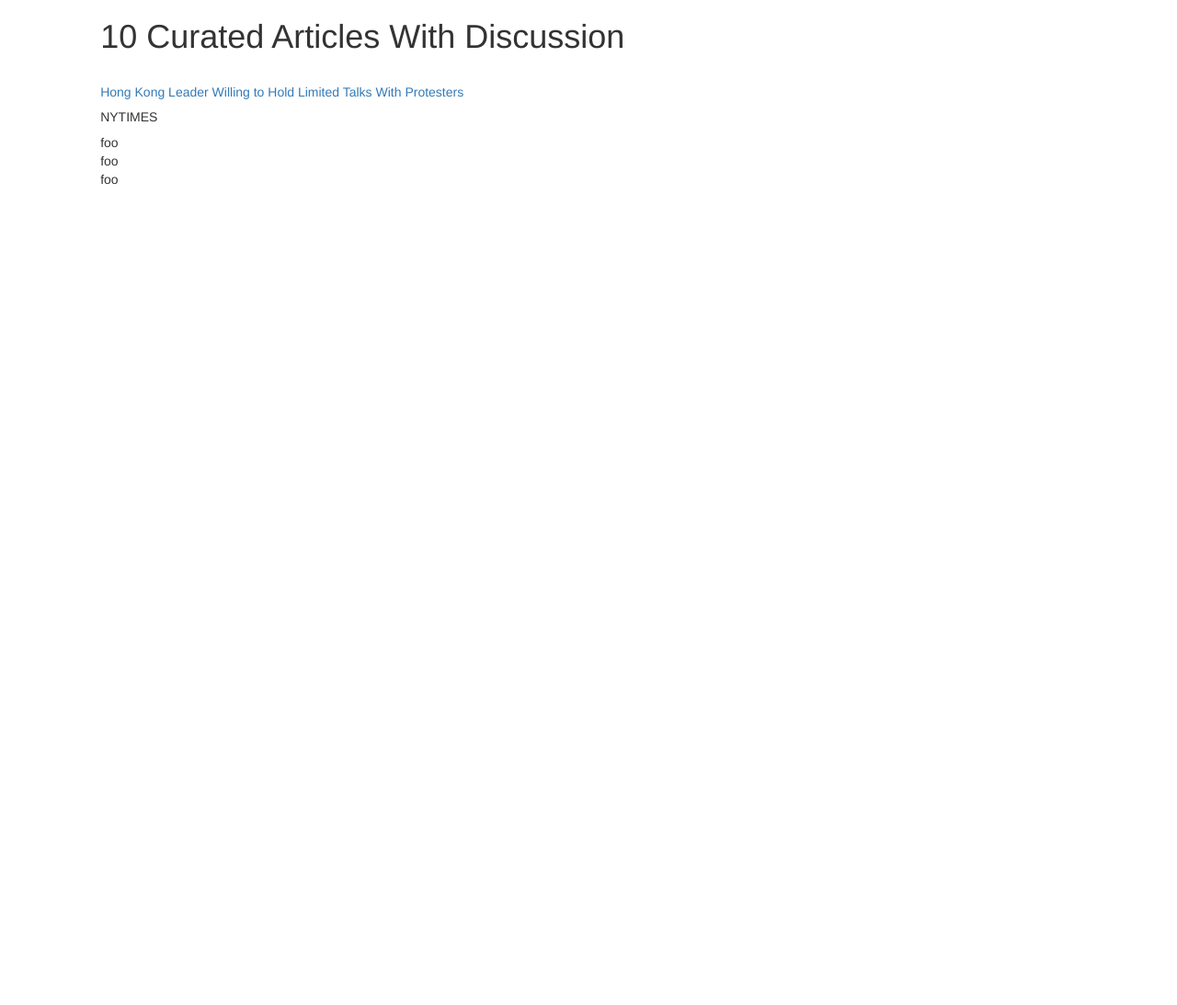
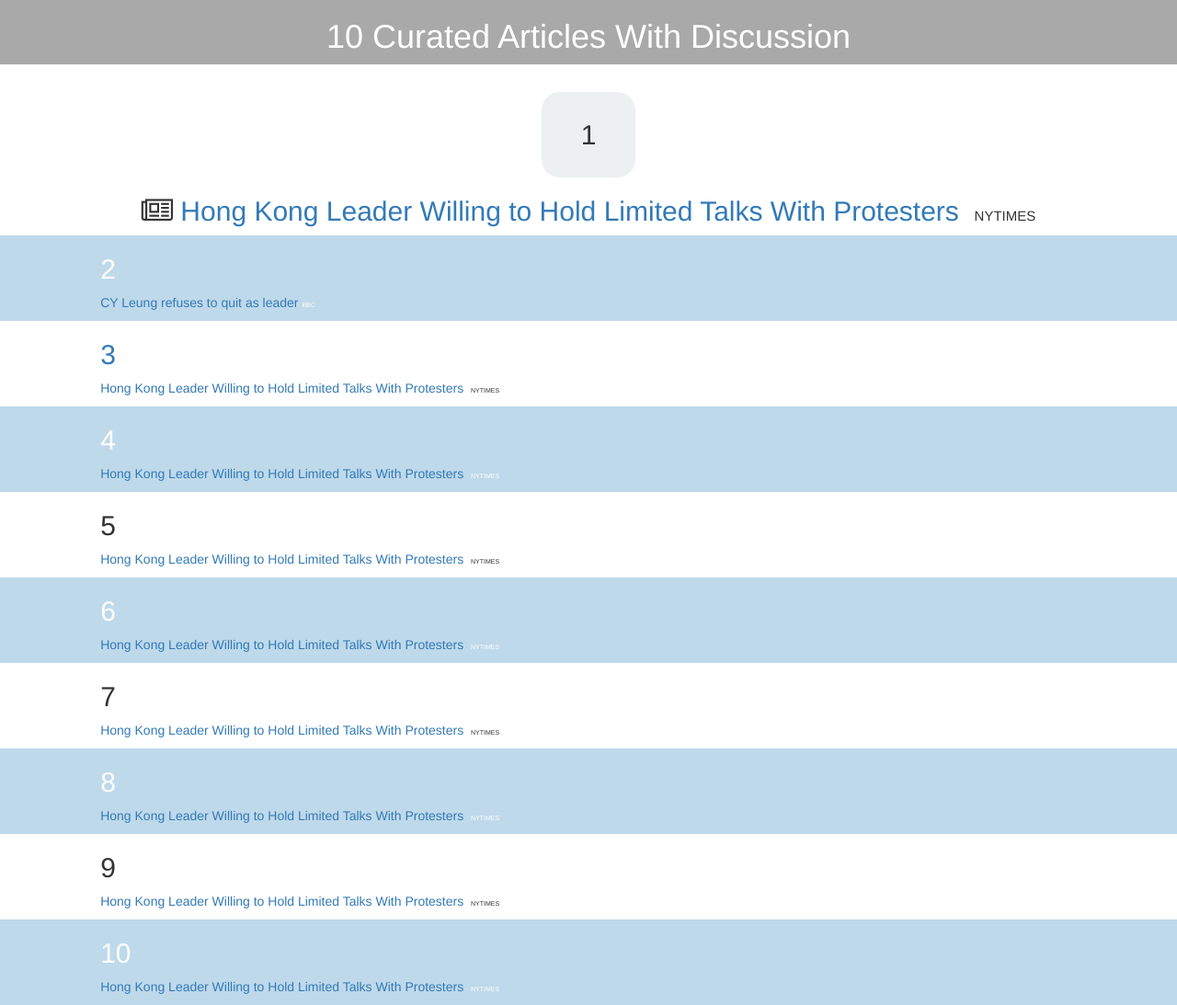
Before and after one commit to colinmegill/ten_curated_articles, a website: page index.html in a window 1280 px wide. Shown: the whole page at 92% size. Before the commit the page ends 800 px from the top, so only its background shows below. Drawn offline with nearby package versions, Linux system fonts and the light colour scheme; a script that the page names is missing.

Commit message:
top article looks ok

```diff
--- a/css/main.css
+++ b/css/main.css
@@ -1,12 +1,41 @@
+html {
+	font-family: helvetica;
+}
+
+.header {
+	background-color: darkgrey;
+	color: white;
+	font-weight: lighter;
+	text-align: center;
+	margin-bottom: 30px;
+}
+
+.microcaps {
+	font-weight: lighter;
+	text-transform: uppercase;
+	font-size: .5em;
+}
 
 
+.number {
+	text-align: center;
+	font-size: 30px;
+	background-color: rgba(236, 240, 241,1.0);
+	width: 102px;
+	margin: auto;
+	padding: 30px;
+	border-radius: 20px;
+}
 
-
-
-
-
+.article_title {
+	text-align: center;
+}
 
 .blue_section {
 	background-color: rgba(41, 128, 185,0.3);
 	color: white;
 }
+
+.blue_section .microcaps {
+	color: white;
+}
--- a/index.html
+++ b/index.html
@@ -3,10 +3,7 @@
 <head>
 <link rel="stylesheet" type="text/css" href="//maxcdn.bootstrapcdn.com/bootstrap/3.2.0/css/bootstrap.min.css">
 <link href="//maxcdn.bootstrapcdn.com/font-awesome/4.2.0/css/font-awesome.min.css" rel="stylesheet">
-	<style type="text/css">
-
-
-	</style>
+<link rel="stylesheet" type="text/css" href="css/main.css">
 </head>
 <body>
 
@@ -16,31 +13,71 @@
 			<h1>10 Curated Articles With Discussion</h1>
 		</div>
 	</div>
-	<div class="row article">
+	<div class="row">
 		<div class="col-xs-10 col-xs-offset-1">
-			<h2></h2>
-			<p><a href="http://www.nytimes.com/2014/10/03/world/asia/hong-kong-protests.html">Hong Kong Leader Willing to Hold Limited Talks With Protesters</a><p>
-			<h5>NYTIMES</h3>
+			<h2 class="number">1</h2>
+			<h2 class="article_title"><p class="article"><i class="fa fa-newspaper-o"></i>&nbsp;<a href="http://www.nytimes.com/2014/10/03/world/asia/hong-kong-protests.html">Hong Kong Leader Willing to Hold Limited Talks With Protesters</a>	&nbsp;<span class="microcaps ">NYTIMES</span> </p></h2>
+
+			<div class="polis" data-conversation_id="3ykf9zcxfg"></div>
+			<script src="https://pol.is/embed.js"></script>
 		</div>
 	</div>
 	<div class="row article blue_section">
 		<div class="col-xs-10 col-xs-offset-1">
-			foo
+			<h2>2</h2>
+			<p class="article"><a href="http://www.bbc.com/news/world-asia-china-29467239">CY Leung refuses to quit as leader <span class="microcaps"> BBC</span> </p>
+			<div class="polis" data-conversation_id="77buhppdnb"></div>
+			<script src="https://pol.is/embed.js"></script>
 		</div>
 	</div>
 	<div class="row article">
 		<div class="col-xs-10 col-xs-offset-1">
-			foo
+			<h2>3</h2>
+			<p><a href="http://www.nytimes.com/2014/10/03/world/asia/hong-kong-protests.html">Hong Kong Leader Willing to Hold Limited Talks With Protesters</a>	&nbsp;<span class="microcaps ">NYTIMES</span> </p>
 		</div>
 	</div>
 	<div class="row article blue_section">
 		<div class="col-xs-10 col-xs-offset-1">
-			foo
+			<h2>4</h2>
+			<p><a href="http://www.nytimes.com/2014/10/03/world/asia/hong-kong-protests.html">Hong Kong Leader Willing to Hold Limited Talks With Protesters</a>	&nbsp;<span class="microcaps ">NYTIMES</span> </p>
 		</div>
 	</div>
-
-
-
+	<div class="row article">
+		<div class="col-xs-10 col-xs-offset-1">
+			<h2>5</h2>
+			<p><a href="http://www.nytimes.com/2014/10/03/world/asia/hong-kong-protests.html">Hong Kong Leader Willing to Hold Limited Talks With Protesters</a>	&nbsp;<span class="microcaps ">NYTIMES</span> </p>
+		</div>
+	</div>
+	<div class="row article blue_section">
+		<div class="col-xs-10 col-xs-offset-1">
+			<h2>6</h2>
+			<p><a href="http://www.nytimes.com/2014/10/03/world/asia/hong-kong-protests.html">Hong Kong Leader Willing to Hold Limited Talks With Protesters</a>	&nbsp;<span class="microcaps ">NYTIMES</span> </p>
+		</div>
+	</div>
+	<div class="row article">
+		<div class="col-xs-10 col-xs-offset-1">
+			<h2>7</h2>
+			<p><a href="http://www.nytimes.com/2014/10/03/world/asia/hong-kong-protests.html">Hong Kong Leader Willing to Hold Limited Talks With Protesters</a>	&nbsp;<span class="microcaps ">NYTIMES</span> </p>
+		</div>
+	</div>
+	<div class="row article blue_section">
+		<div class="col-xs-10 col-xs-offset-1">
+			<h2>8</h2>
+			<p><a href="http://www.nytimes.com/2014/10/03/world/asia/hong-kong-protests.html">Hong Kong Leader Willing to Hold Limited Talks With Protesters</a>	&nbsp;<span class="microcaps ">NYTIMES</span> </p>
+		</div>
+	</div>
+	<div class="row article">
+		<div class="col-xs-10 col-xs-offset-1">
+			<h2>9</h2>
+			<p><a href="http://www.nytimes.com/2014/10/03/world/asia/hong-kong-protests.html">Hong Kong Leader Willing to Hold Limited Talks With Protesters</a>	&nbsp;<span class="microcaps ">NYTIMES</span> </p>
+		</div>
+	</div>
+	<div class="row article blue_section">
+		<div class="col-xs-10 col-xs-offset-1">
+			<h2>10</h2>
+			<p><a href="http://www.nytimes.com/2014/10/03/world/asia/hong-kong-protests.html">Hong Kong Leader Willing to Hold Limited Talks With Protesters</a>	&nbsp;<span class="microcaps ">NYTIMES</span> </p>
+		</div>
+	</div>
 
 <script type="text/javascript" src="//maxcdn.bootstrapcdn.com/bootstrap/3.2.0/js/bootstrap.min.js"></script>
 <script type="text/javascript" src="//cdnjs.cloudflare.com/ajax/libs/jquery/2.1.1/jquery.min.js"></script>
```
